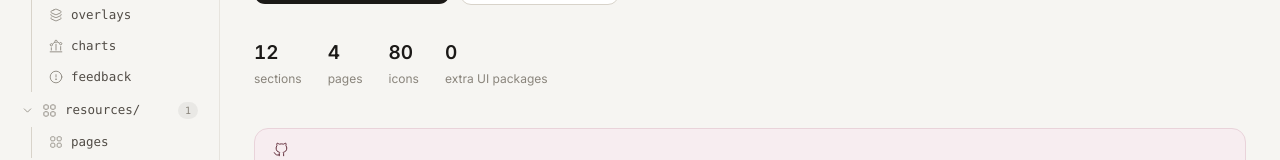
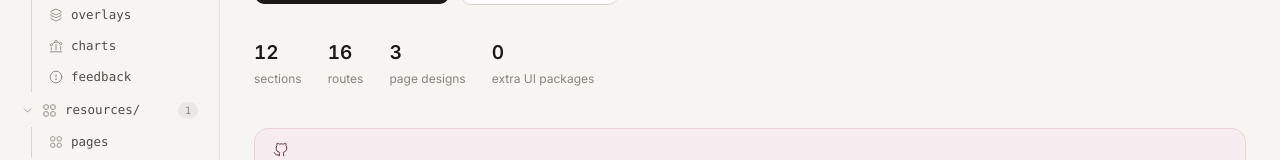
Before and after one commit to Charannsai/finelikewine, a Next.js app: page / in a window 1280 px wide. Shown: the part 438-598 px from the top of the page. Built offline with nearby package versions, Linux system fonts and the light colour scheme.

Commit message:
Hero stats: drop icon count, show sections, routes and page designs

```diff
--- a/components/sections.tsx
+++ b/components/sections.tsx
@@ -49,7 +49,7 @@ export function Hero() {
           <a href="https://github.com/Charannsai/finelikewine"><Button variant="secondary" size="lg"><Icon name="github" className="h-[16px] w-[16px]" />Star on GitHub</Button></a>
         </div>
         <div className="mt-[34px] flex flex-wrap gap-[26px]">
-          {[["12", "sections"], ["4", "pages"], ["80", "icons"], ["0", "extra UI packages"]].map(([b, s]) => (
+          {[["12", "sections"], ["16", "routes"], ["3", "page designs"], ["0", "extra UI packages"]].map(([b, s]) => (
             <div key={s} className="flex flex-col gap-[2px]"><b className="text-[19px] font-semibold tabular-nums">{b}</b><span className="text-[12px] text-ink3">{s}</span></div>
           ))}
         </div>
```
